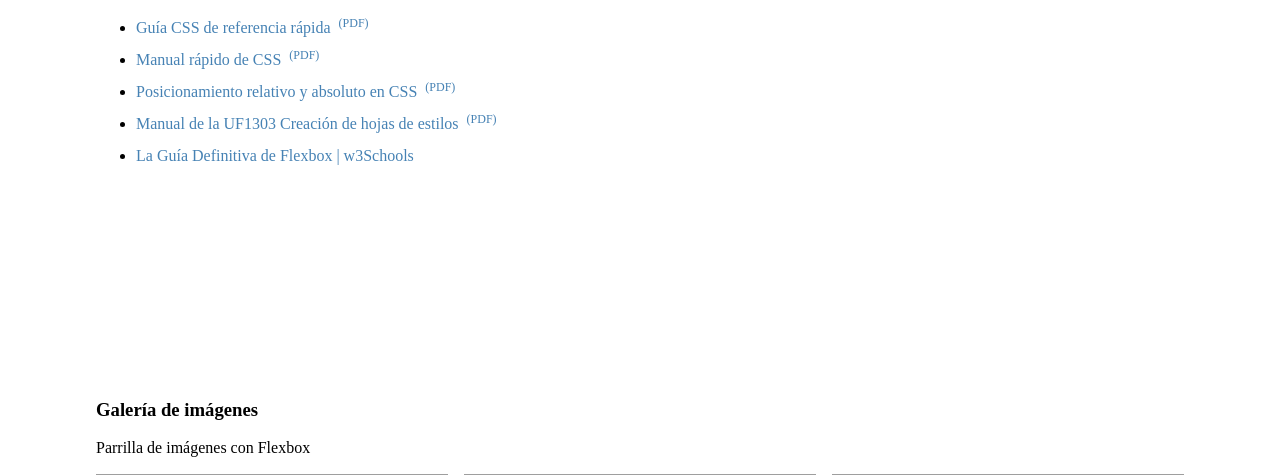
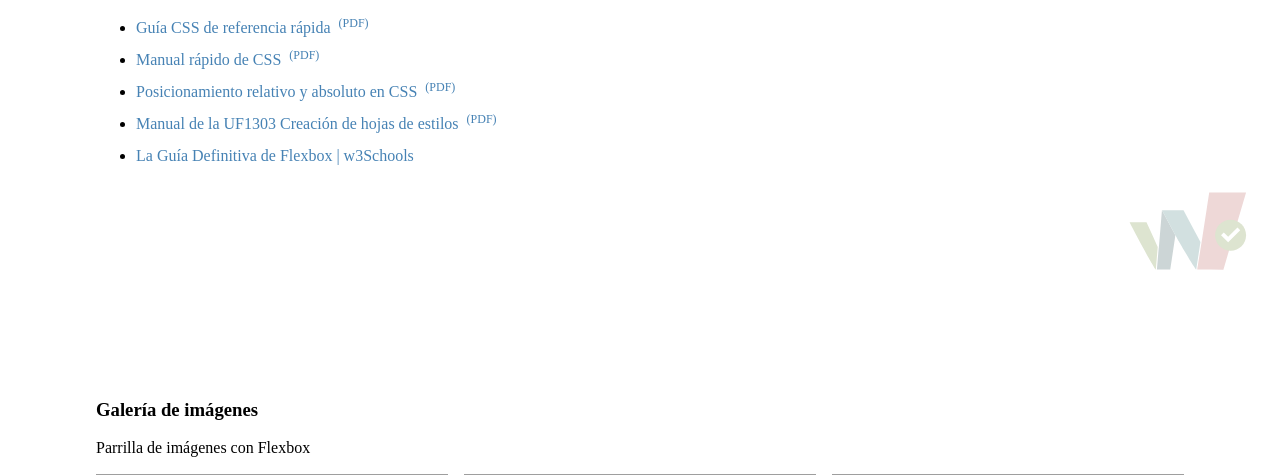
Before and after one commit to webusable/flexbox, a PHP site: page / in a window 1280 px wide. Shown: the part 497-972 px from the top of the page. Run offline with PHP 8.4, Linux system fonts and the light colour scheme; some libraries are stand-ins or nearby versions; grey boxes are pictures that could not be loaded.

Commit message:
Crea marca de agua con el logo

```diff
--- a/assets/css/stilos.css
+++ b/assets/css/stilos.css
@@ -10,6 +10,27 @@
     --bg-img-galeria-3: url("https://cdn.pixabay.com/photo/2018/05/09/22/51/blue-sky-3386409_1280.jpg");
     --bg-img-galeria-4: url("https://cdn.pixabay.com/photo/2020/10/02/21/06/dome-5622133_1280.jpg");
     --bg-img-galeria-5: url("https://cdn.pixabay.com/photo/2020/06/28/00/04/chicago-5347435_1280.jpg");
+    --logo-url: url("../svg/logo.svg");
+    --logo-ratio: 248/165;
+    --marca-agua-h: 5rem;
+}
+
+.agua {
+    &::before {
+        position: fixed;
+        content: "";
+        width: calc(var(--marca-agua-h) * var(--logo-ratio));
+        height: var(--marca-agua-h);
+        bottom: 2rem;
+        right: 2rem;
+
+        background-image: var(--logo-url);
+        background-position: center;
+        background-repeat: no-repeat;
+        background-size: contain;
+
+        opacity: 0.2;
+    }
 }
 
 main {
--- a/index.html
+++ b/index.html
@@ -14,6 +14,8 @@
         <!-- Ruta al favicon -->
         <!-- Utilícese una hoja de estilos Normalize -->
         <link rel="stylesheet" href="https://necolas.github.io/normalize.css/latest/normalize.css" />
+
+        <link rel="stylesheet" href="https://ianlunn.github.io/Hover/css/hover.css" />
         <!-- Ruta a las hojas de estilos -->
 
         <link rel="stylesheet" href="assets/css/visibilidad.css" />
@@ -25,8 +27,8 @@
     <body>
         <header></header>
         <nav></nav>
-        <main>
-            <section class="">
+        <main class="agua">
+            <section>
                 <header class="img-before portada">
                     <h2>Imágenes en CSS</h2>
                 </header>
```
